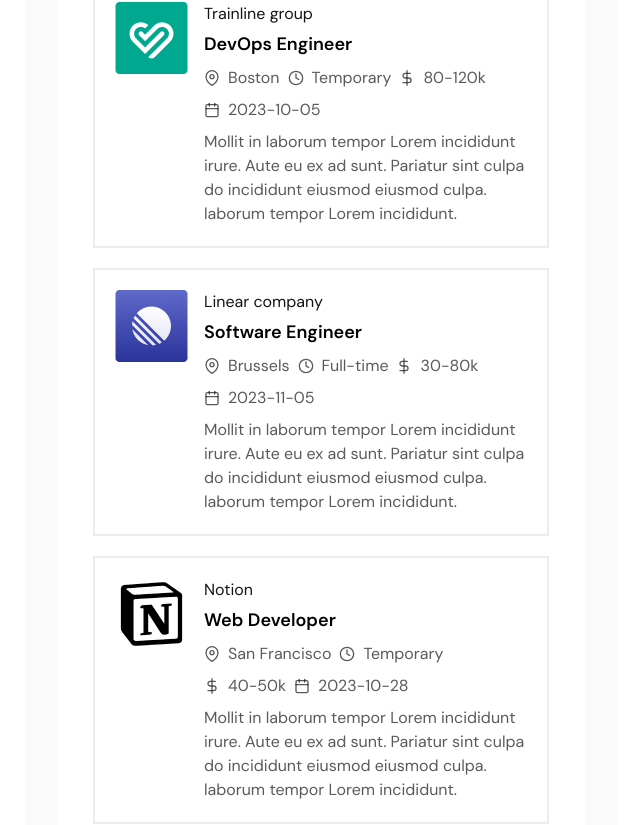
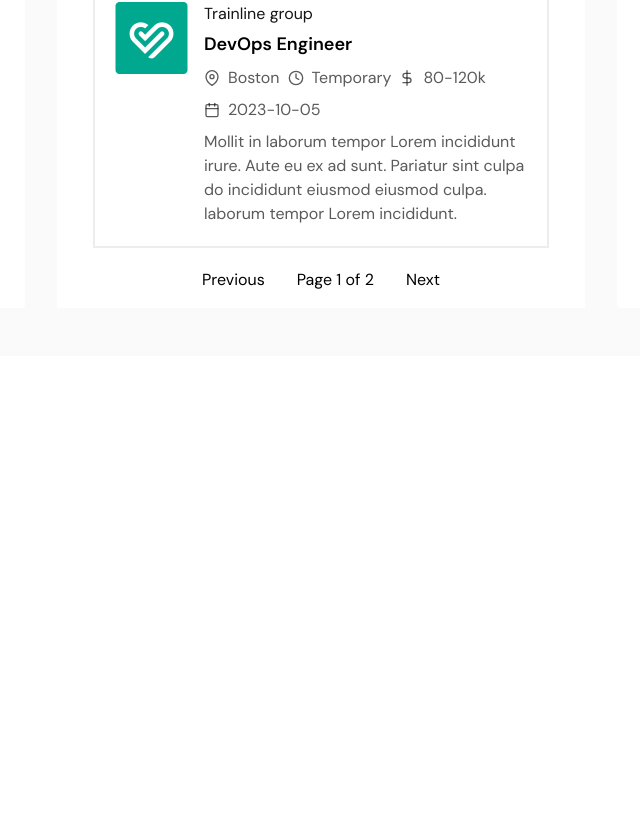
Before and after one commit to AnandShirbhaiyye/job-portal, a React (Vite) app in the folder job-portal-client/: page / in a window 1280 px wide. Shown: the part 1972-2797 px from the top of the page, without its empty margins (319-959 px from the left). After the commit the page ends 2328 px from the top, so only its background shows below. Built offline with nearby package versions, Linux system fonts and the light colour scheme.

Commit message:
added pagination

```diff
--- a/job-portal-client/src/Pages/Home.jsx
+++ b/job-portal-client/src/Pages/Home.jsx
@@ -96,6 +96,9 @@ const Home = () => {
       console.log(filteredJobs);
     }
 
+    // slice the data based on current page
+    const {startIndex, endIndex} = calculatePageRange();
+    filteredJobs = filteredJobs.slice(startIndex, endIndex)
     return filteredJobs.map((data, i) => <Card key={i} data={data} />);
   };
 
@@ -112,7 +115,7 @@ const Home = () => {
             <Sidebar handleChange={handleChange} handleClick={handleClick} />
           </div>
 
-          {/*Job Card */}
+          {/* job card */}
           <div className="col-span-2 bg-white p-4 rounded-sm">
             {
               isLoading ? (<p className="font-medium">Loading...</p>) : result.length > 0 ? (<Jobs result={result} />) : <>
@@ -121,6 +124,17 @@ const Home = () => {
               </>
             }
 
+             {/*pagination here*/}
+
+             {
+              result.length > 0 ? (
+                <div className="flex justify-center mt-4 space-x-8">
+                  <button onClick={prevPage} disabled={currentPage === 1}>Previous</button>
+                  <span className="mx-2">Page {currentPage} of {Math.ceil(filteredItems.length / itemsPerPage)}</span>
+                  <button onClick={nextPage} disabled={currentPage === Math.ceil(filteredItems.length/itemsPerPage)} className="hover:underline">Next</button>
+                </div>
+              ) : ""
+             }
           </div>
 
           {/* Right Side */}
```
